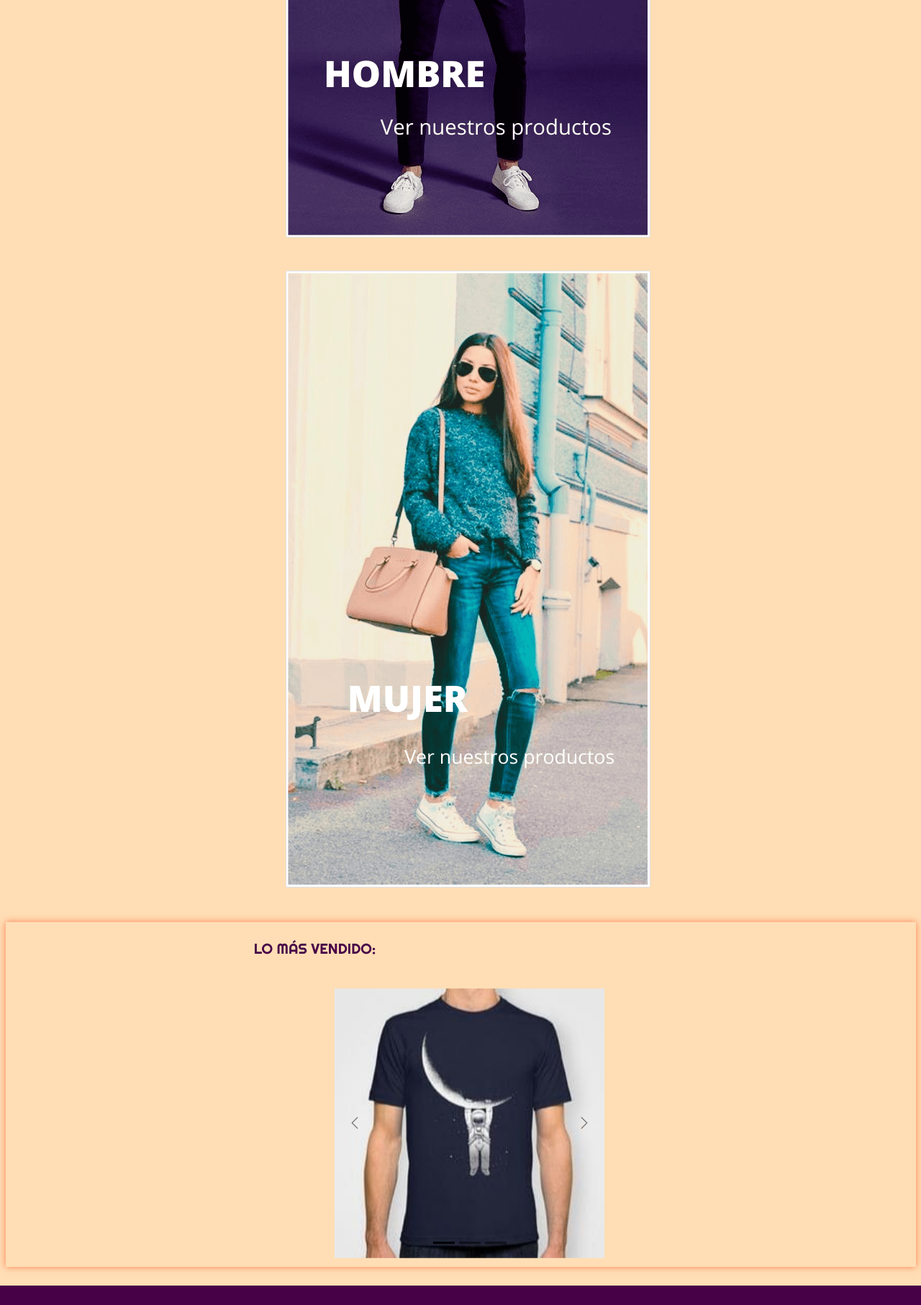
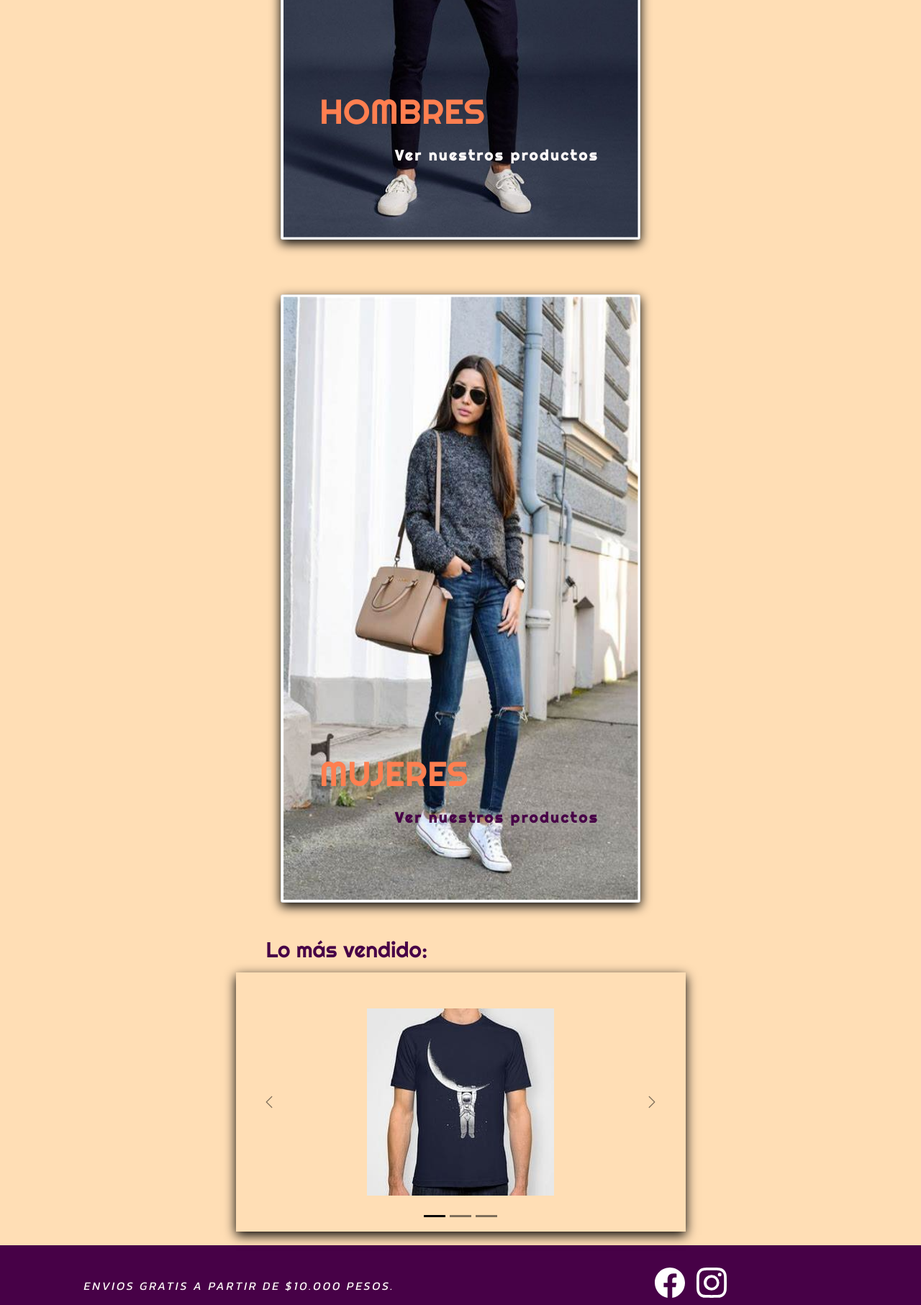
Before and after one commit to DanielsOtto/proyectoFinal, a website: page index.html in a window 1280 px wide. Shown: the part 700-2513 px from the top of the page at 72% size. Drawn offline with nearby package versions, Linux system fonts and the light colour scheme.

Commit message:
UPLOAD V.4.0a Modificaciones: Cambios en la página INICIO, las imgs. ya no tienen texto de forma predeterminada, esta todo agregado con CSS - Agregado nuevo estilo de BoxShadow - Modificaciones en el tamaño del carousel // Cambios en la pág. Carrito, los botones ENVIAR/BORRAR tienen más espaciado entre las letras.

```diff
--- a/index.html
+++ b/index.html
@@ -87,28 +87,46 @@
 		<article class="container-fluid articleMan">
 			<div class="row">
 				<div class="col-lg-12 imageBox">
-					<a href="pages/hombres.html"> <img class="img-fluid img-thumbnail imagenHombre"
-							src="assets/images/hombre/HOMBRE.png" alt="hombre_inicio"> </a>
+					<a href="pages/hombres.html">
+						<div class="cont-img">
+							<img class="img-fluid img-thumbnail imgSize" src="assets/images/hombre/hombres_inicio.jpg"
+								alt="hombre_inicio">
+							<section class="cont-img__h">
+								<h2>hombres</h2>
+								<p>Ver nuestros productos</p>
+							</section>
+						</div>
+					</a>
 				</div>
 			</div>
 		</article>
 		<article class="container-fluid articleWoman">
 			<div class="row">
 				<div class="col-lg-12 imageBox">
-					<a href="pages/mujeres.html"> <img class="img-fluid img-thumbnail imagenMujer"
-							src="assets/images/mujer/muj_inicio.png" alt="mujer_inicio"> </a>
+					<a href="pages/mujeres.html">
+						<div class="cont-img">
+							<img class="img-fluid img-thumbnail imgSize" src="assets/images/mujer/mujeres_inicio.jpg"
+								alt="hombre_inicio">
+							<section class="cont-img__m">
+								<h2>mujeres</h2>
+								<p>Ver nuestros productos</p>
+							</section>
+						</div>
+					</a>
 				</div>
 			</div>
 		</article>
-		<aside class="container-fluid">
-			<div class="row">
-				<div class="col-lg-12 colCarouselTitle">
+		<div class="row">
+			<div class="col-lg-12">
+				<section class="carouselTitle">
 					<h2>Lo más vendido:</h2>
-				</div>
+				</section>
 			</div>
-			<div class="row">
-				<div class="col-lg-12 colCarousel align-items-center">
-					<div id="carouselExampleDark" class="carousel carousel-dark slide editCarousel"
+		</div>
+		<div class="row">
+			<div class="col-lg-6 offset-lg-3 col-md-8 offset-md-2 col-sm-12">
+				<aside class="aside-carl">
+					<div id="carouselExampleDark" class="carousel carousel-dark slide aside-carl__cont"
 						data-bs-ride="carousel">
 						<div class="carousel-indicators">
 							<button type="button" data-bs-target="#carouselExampleDark" data-bs-slide-to="0"
@@ -118,7 +136,7 @@
 							<button type="button" data-bs-target="#carouselExampleDark" data-bs-slide-to="2"
 								aria-label="Slide 3"></button>
 						</div>
-						<div class="carousel-inner">
+						<div class="carousel-inner aside-carl__cont-img">
 							<div class="carousel-item active" data-bs-interval="10000">
 								<img src="assets/images/hombre/remera_moon.jpg" class="d-block w-100"
 									alt="hombre en la luna">
@@ -142,10 +160,9 @@
 							<span class="visually-hidden">Next</span>
 						</button>
 					</div>
-				</div>
+				</aside>
 			</div>
-		</aside>
-
+		</div>
 	</main>
 	<!--FIN cuerpo // INICIO footer-->
 	<footer class="container-fluid">
--- a/scss/components/_imagenes.scss
+++ b/scss/components/_imagenes.scss
@@ -4,42 +4,38 @@
     @include medidasGlobal ($sizeLogoB, $sizeLogoB);
 }
 // AFECTA SECCION INDEX
-.imagenHombre{
-    margin: map-get($styleBoxs, twoPercent);
-    &:hover{
-        animation: lateralH 3s;
-        animation-delay: 2s;
+.cont-img{
+    position: relative;
+    display: flex;
+    justify-content: center;
+}
+.imgSize{
+    width: $indexWidth;
+    height: $indexHeight;
+    box-shadow: map-get($styleBoxs, shadowIndex)
+}
+.cont-img__h{
+    width: $sizeBig;
+    height: auto;
+    position: absolute;
+    top: $sizeSev;
+    display: flex;
+    flex-direction: column;
+    h2{
+        @include linkStyles ($sizeLogoM, map-get($sizeFont, uppercaseV), $coral);
+        &:hover{
+            color: $mocasin;
+        }
+    }
+    p{
+        @include linkStyles (map-get($sizeFont, twoRem), map-get($sizeFont, petiteCapsV), $snow);
+        text-align: end;
     }
 }
-@keyframes lateralH{
-    25%{
-        transform: scale(0.5);
-    }
-    50%{
-        transform: scale(1.2);
-        border: $coral $remOne double;
-    }
-    75%{
-        transform: translateX(100px);
-    }
-}
-.imagenMujer{
-    margin: map-get($styleBoxs, twoPercent);
-    &:hover{
-        animation: lateralM 3s;
-        animation-delay: 2s;
-    }
-}
-@keyframes lateralM{
-    25%{
-        transform: scale(0.5);
-    }
-    50%{
-        transform: scale(1.2);
-        border: $morado $remOne double;
-    }
-    75%{
-        transform: translateX(-100px);
+.cont-img__m{
+    @extend .cont-img__h;
+    p{
+        color: $morado;
     }
 }
 // AFECTA SECCIONES HOMBRES Y MUJERES
--- a/scss/components/_indexMain.scss
+++ b/scss/components/_indexMain.scss
@@ -1,5 +1,6 @@
 /*AFECTA SECCION INDEX*/
 .imageBox{
+    padding: map-get($styleBoxs, twoPercent);
     @include displayFlex (flex, column, wrap, center, center);
 }
 .articleMan{
@@ -8,24 +9,14 @@
 .articleWoman{
     @extend .articleMan;
 }
-aside{
-    box-shadow: map-get($styleBoxs, shadowBoxCoral);
-    margin:  map-get($styleBoxs, twoPercent);
-}
-.colCarouselTitle{
-    @include displayFlex (flex, row, nowrap, center, center);
-    margin: map-get($styleBoxs, onePercent);
-}
-.colCarousel{
-    @extend .colCarouselTitle;
-}
-.colCarouselTitle{
-    h2{
-        width: $sizeHalf;
-        text-transform: map-get($sizeFont, uppercaseV);
-        font-weight: 100;
+.aside-carl__cont-img{
+    box-shadow: 0 5px 15px 0 $black;
+    margin-bottom: map-get($styleBoxs, threePercent);
+    div{
+        img{
+            object-fit: scale-down;
+            height: 45vh;
+            width: $sizeMax;
+        }
     }
 }
-.editCarousel{
-    width: $sizeSmall;
-}
--- a/scss/components/_mediaQuerys.scss
+++ b/scss/components/_mediaQuerys.scss
@@ -10,7 +10,7 @@
         @include displayFlex (flex, row, wrap, center, center);
     }
     .imgRopa{
-        @include medidasGlobal ($sizeImgN, $sizeImgM)
+        @include medidasGlobal ($sizeImgN, $sizeImgM);
     }
     .btnCompras{
         @include settingsBtnEns (35%, 28%, 1%, $snow);
--- a/scss/utilities/_colores.scss
+++ b/scss/utilities/_colores.scss
@@ -2,11 +2,13 @@
 colores HEXA:
     coral: #FF7F50
     moccasin: #FFDEB5
-    morado: oscuro #470147
+    morado: #470147
     blanco: #FFFAFA
+    black: #000000
 */
 // COLORES
 $morado: #470147;
 $coral: #FF7F50;
 $mocasin: #FFDEB5;
 $snow: #FFFAFA;
+$black: #000000;
--- a/scss/utilities/_funciones.scss
+++ b/scss/utilities/_funciones.scss
@@ -7,6 +7,11 @@
 @mixin marginAndPadding ($marginVar, $paddingVar){
     margin: $marginVar;
     padding: $paddingVar;
+}
+@mixin linkStyles($sizeWord, $upper, $color){
+    font-size: $sizeWord;
+    text-transform: $upper;
+    color: $color;
 }
 @mixin displayFlex ($displayF, $directionF, $wrapF, $alignIF, $justifyCF) {
     display: $displayF;
--- a/scss/utilities/_tipografias.scss
+++ b/scss/utilities/_tipografias.scss
@@ -66,6 +66,13 @@ p{
         &:last-of-type{
             text-align: map-get($stylesFont, textCentro);
         }
+    }
+}
+.carouselTitle{
+    width: $sizeSev;
+    h2{
+        font-size: $sizeLogoS;
+        text-align: map-get($stylesFont, textCentro);
     }
 }
 // seccion carrito
@@ -138,6 +145,7 @@ p{
 .contactBtn{
     font-size: map-get($sizeFont, twoRem);
     text-transform: map-get($sizeFont, uppercaseV);
+    letter-spacing: map-get($stylesFont, letterSpaceSmall);
 }
 //FOOTER
 footer{
--- a/scss/utilities/_variables.scss
+++ b/scss/utilities/_variables.scss
@@ -5,6 +5,8 @@ $sizeLogoB: 6rem;
 $sizeLogoM: 4.8rem;
 $sizeLogoS: 3rem;
 // Imágenes
+$indexWidth: 50rem;
+$indexHeight: 84.5rem;
 $sizeImgB: 22rem;
 $sizeImgM: 16rem;
 $sizeImgN: 13rem;
@@ -33,7 +35,8 @@ $styleBoxs:(
     threePercent: 3%,
     fivePercent: 5%,
     shadowBoxCoral: 0 0 0.96rem $coral,
-    shadowBoxMorado: 0 0 1.6rem $morado
+    shadowBoxMorado: 0 0 1.6rem $morado,
+    shadowIndex: 0 5px 15px 0 $black
 );
 $stylesFont:(
     textJustify: justify,
```
Also changed, not shown: assets/images/hombre/HOMBRE.png (deleted), assets/images/mujer/mujeres_inicio.jpg (added), css/destino.css, 1 other file.
